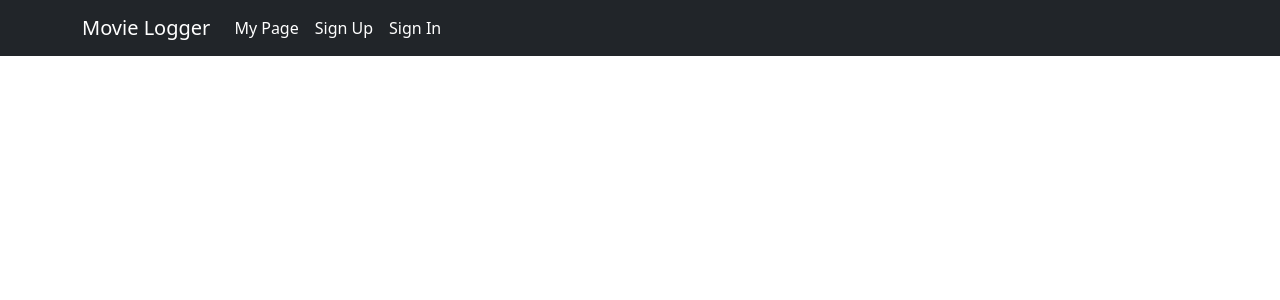
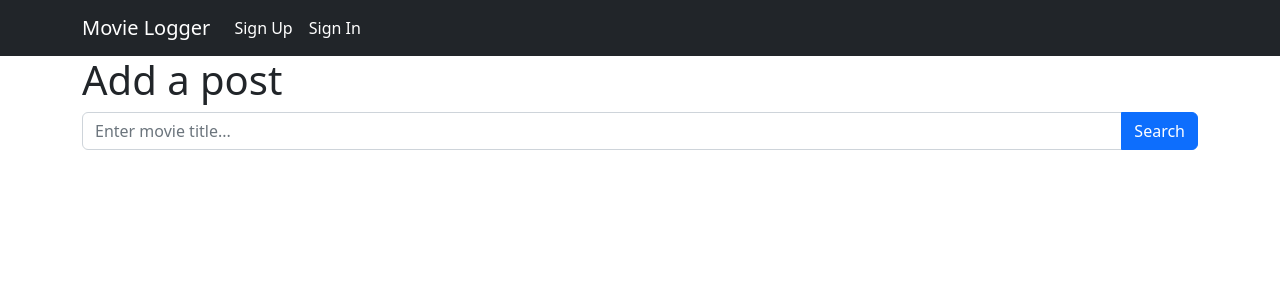
Before and after one commit to harrisimon/frontmovielogger, a React (Create React App) app: page /add-log in a window 1280 px wide. Shown: the top 300 px of the page. Built offline with nearby package versions, Linux system fonts and the light colour scheme.

Commit message:
add log page with query results loading

```diff
--- a/package.json
+++ b/package.json
@@ -11,6 +11,7 @@
     "dotenv": "^16.0.3",
     "react": "^18.2.0",
     "react-bootstrap": "^2.7.2",
+    "react-bootstrap-icons": "^1.10.2",
     "react-dom": "^18.2.0",
     "react-router": "^6.8.1",
     "react-router-bootstrap": "^0.26.2",
--- a/src/App.js
+++ b/src/App.js
@@ -9,6 +9,7 @@ import Home from "./components/Home"
 import SignUp from "./components/auth/SignUp"
 import ChangePassword from "./components/auth/ChangePassword"
 import UserLogs from "./components/UserLogs"
+import AddLog from "./components/AddLog"
 
 const App = () => {
 	const [user, setUser] = useState(null)
@@ -18,12 +19,12 @@ const App = () => {
 			<Header user={user} />
 			<Routes>
 				<Route path="/sign-in" element={<SignIn setUser={setUser} />} />
-                <Route path='/sign-up' element={<SignUp setUser={setUser} />}/>
+				<Route path="/sign-up" element={<SignUp setUser={setUser} />} />
 				<Route
 					path="/user"
 					element={
 						<RequireAuth user={user}>
-							<Home user={user}  />
+							<Home user={user} />
 						</RequireAuth>
 					}
 				/>
@@ -43,6 +44,14 @@ const App = () => {
 						</RequireAuth>
 					}
 				/>
+				<Route
+					path="/add-log"
+					element={
+						<RequireAuth>
+							<AddLog user={user} />
+						</RequireAuth>
+					}
+				/>
 			</Routes>
 		</Fragment>
 	)
--- /dev/null
+++ b/src/components/AddLog.js
@@ -0,0 +1,36 @@
+import { useState, useEffect } from "react"
+import { Form, Container, Button, InputGroup } from "react-bootstrap"
+import axios from "axios"
+const AddLog = () => {
+	const [query, setQuery] = useState("")
+	const [results, setResults] = useState([])
+
+    const handleChange = (e) => {
+        setQuery(e.target.value)
+    }
+	const searchQuery = async (query) => {
+		const res = await axios.get(`http://www.omdbapi.com/?apikey=764389f4&i&s=${query}&plot=full`)
+        console.log(res.data)
+	}
+
+	return (
+		<div>
+			<Container>
+				<h1>Add a post</h1>
+				<Form onSubmit={searchQuery}>
+					<InputGroup>
+						<Form.Control
+							size="large"
+							placeholder="Enter movie title..."
+                            value={query}
+                            onChange={handleChange}
+						/>
+						<Button variant="primary" onClick={()=>searchQuery(query)}>Search</Button>
+					</InputGroup>
+				</Form>
+			</Container>
+		</div>
+	)
+}
+
+export default AddLog
--- a/src/components/shared/Header.js
+++ b/src/components/shared/Header.js
@@ -4,24 +4,33 @@ import Nav from "react-bootstrap/Nav"
 import Navbar from "react-bootstrap/Navbar"
 import Container from "react-bootstrap/Container"
 import { LinkContainer } from "react-router-bootstrap"
-
+import { PersonCircle } from "react-bootstrap-icons"
 import { Link } from "react-router-dom"
+import { NavDropdown } from "react-bootstrap"
 const linkStyle = {
 	color: "white",
 	textDecoration: "none",
 }
 const authenticatedOptions = (
 	<>
-			<LinkContainer to="/change-password" style={linkStyle}>
-		<Nav.Link>
-				Change Password
-		</Nav.Link>
-			</LinkContainer>
-			<LinkContainer to="/sign-out" style={linkStyle}>
-		<Nav.Link>
-				Sign Out
-		</Nav.Link>
-			</LinkContainer>
+		<LinkContainer to="/user" style={linkStyle}>
+			<Nav.Link>My Page</Nav.Link>
+		</LinkContainer>
+		<LinkContainer to="/add-log" style={linkStyle}>
+			<Nav.Link>Add Log</Nav.Link>
+		</LinkContainer>
+		<NavDropdown bg="dark" title="User" menuVariant="dark">
+			<NavDropdown.Item>
+				<LinkContainer to="/change-password" style={linkStyle}>
+					<Link>Change Password</Link>
+				</LinkContainer>
+			</NavDropdown.Item>
+			<NavDropdown.Item>
+				<LinkContainer to="sign-out" style={linkStyle}>
+					<Link>Sign Out</Link>
+				</LinkContainer>
+			</NavDropdown.Item>
+		</NavDropdown>
 	</>
 )
 
@@ -36,14 +45,7 @@ const unauthenticatedOptions = (
 	</>
 )
 
-const alwaysOptions = (
-	<>
-		<LinkContainer to="/" style={linkStyle}>
-			<Nav.Link>My Page</Nav.Link>
-		</LinkContainer>
-	</>
-)
-
+const alwaysOptions = <></>
 
 const Header = ({ user }) => {
 	return (
```
Also changed, not shown: src/components/UserLogs.js (+4 -6 lines), 1 other file (tests, documents, lock files or other folders). Lines whose indentation alone changed are shown as unchanged.
